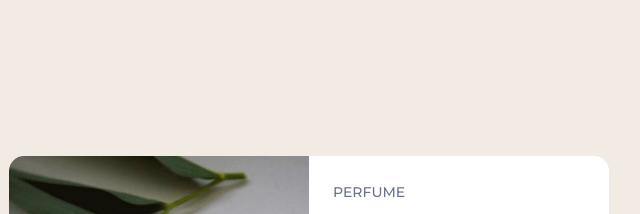
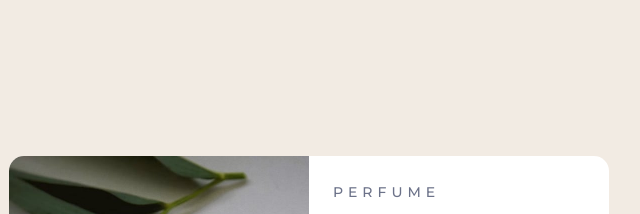
Before and after one commit to GuillermoBPY/product-preview-card-component-main, a plain HTML site: page index.html in a window 1280 px wide. Shown: the top 214 px of the page, 331-971 px from the left. Drawn offline with Linux system fonts and the light colour scheme.

Commit message:
Actualizado

```diff
--- a/styles.css
+++ b/styles.css
@@ -72,7 +72,9 @@ img {
   line-height: 2rem;
   font-size: 2rem;
 }
-
+.article__header--category {
+  letter-spacing: 5px;
+}
 .article__header p {
   max-width: 88%;
   line-height: 1.5rem;
```
Also changed, not shown: index.html (+1 -1 lines).
